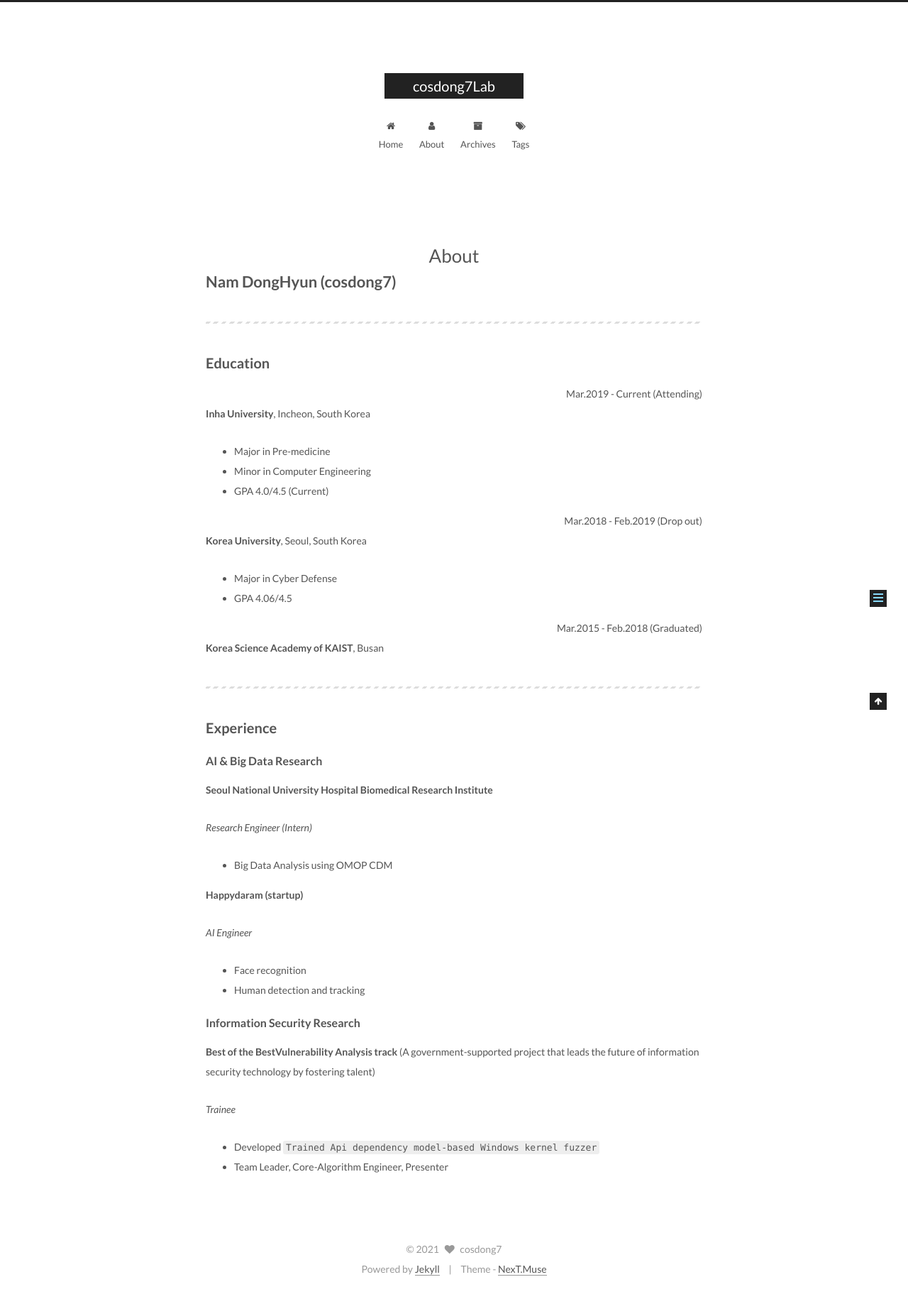
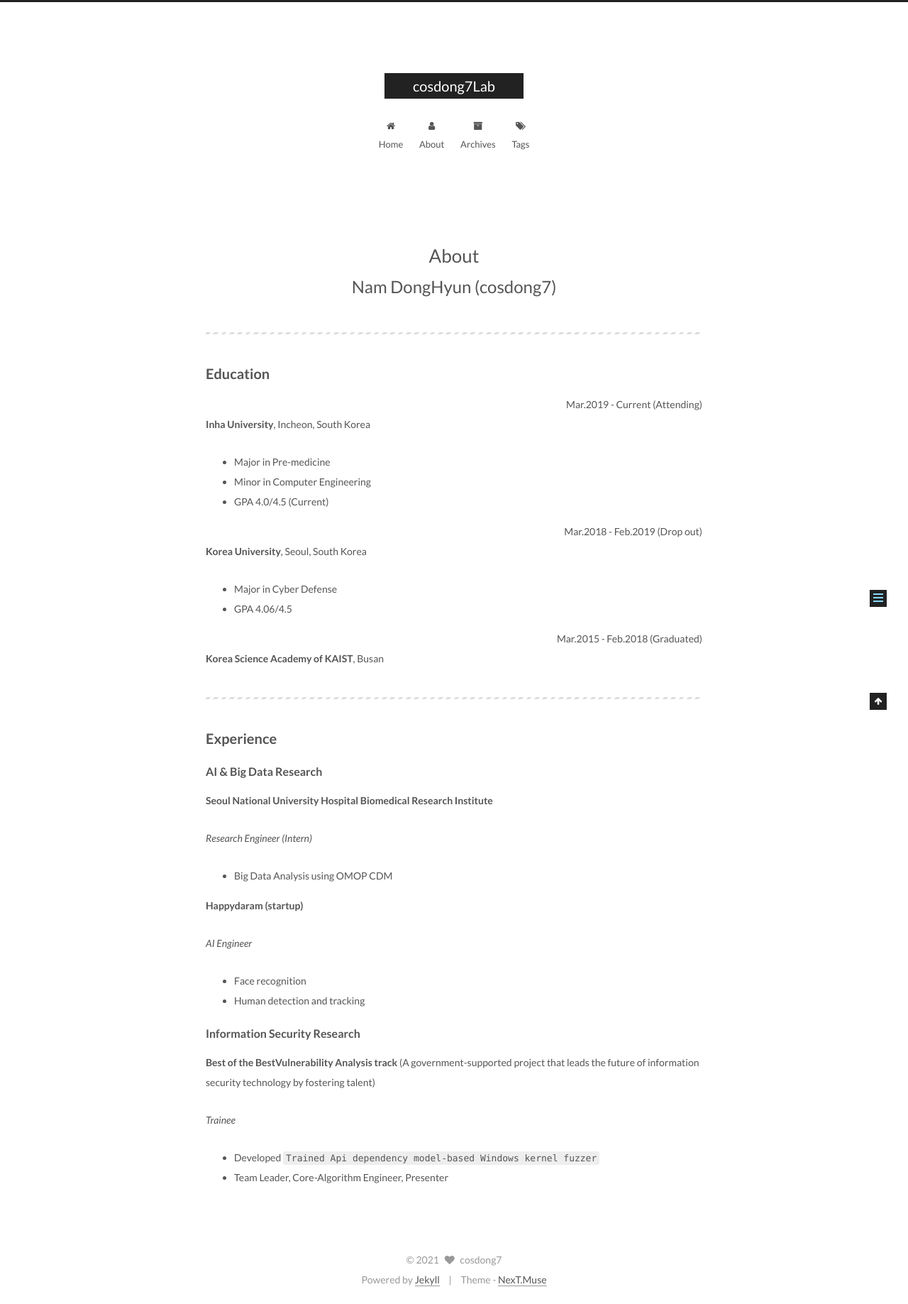
Before and after one commit to cosdong7/cosdong7.github.io, a Jekyll site: the page built from about/index.md, in a window 1280 px wide. Shown: the whole page at 71% size. Built offline with Jekyll 4.4.1, drawn with Linux system fonts in a browser that asks for light colours.

Commit message:
about test

```diff
--- a/about/index.md
+++ b/about/index.md
@@ -5,9 +5,9 @@ type: about
 
 
 
-<font size = 5> </font>
+<center><font size = 5>Nam DongHyun (cosdong7)</font></center>
 
-# Nam DongHyun (cosdong7)
+
 
 ---
 
```
